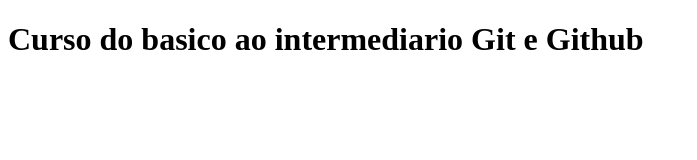
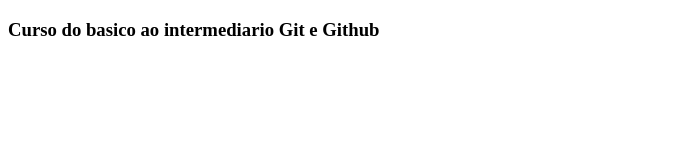
Before and after one commit to daianefsilvadai/Git_Github_Basico_intermediario, a plain HTML site: page index.html in a window 1280 px wide. Shown: the whole page, without its empty margins (0-697 px from the left). Drawn offline with Linux system fonts and the light colour scheme.

Commit message:
alterando o titulo

```diff
--- a/index.html
+++ b/index.html
@@ -6,7 +6,7 @@
     <title> Git e Github</title>
 </head>
 <body>
-    <h1>Curso do basico ao intermediario Git e Github</h1>
+    <h3>Curso do basico ao intermediario Git e Github</h3>
 
 </body>
 </html>
```
